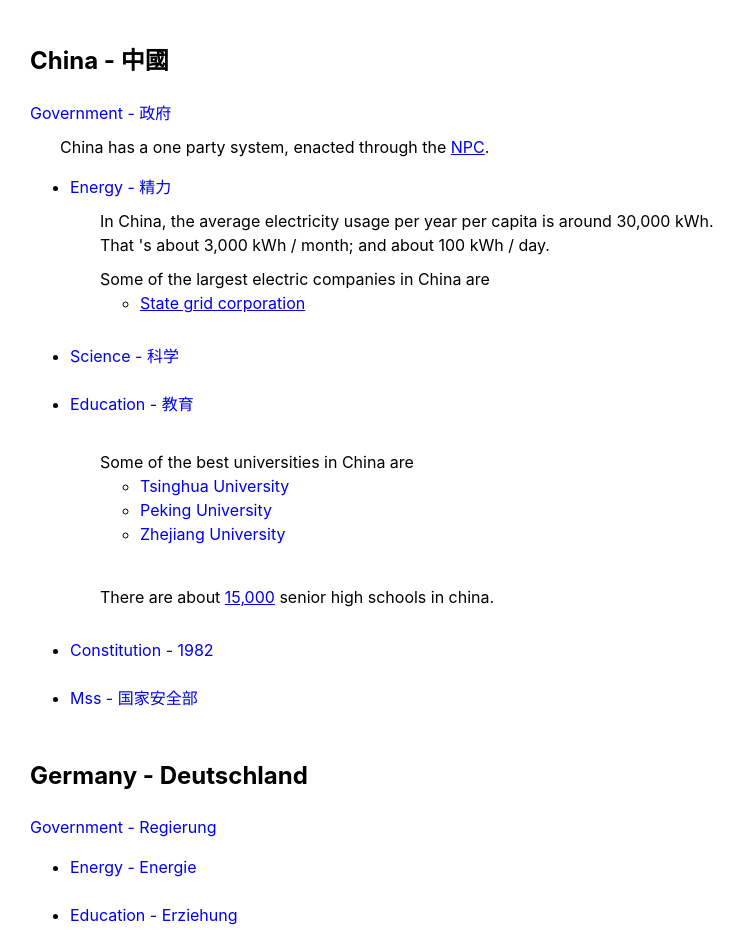
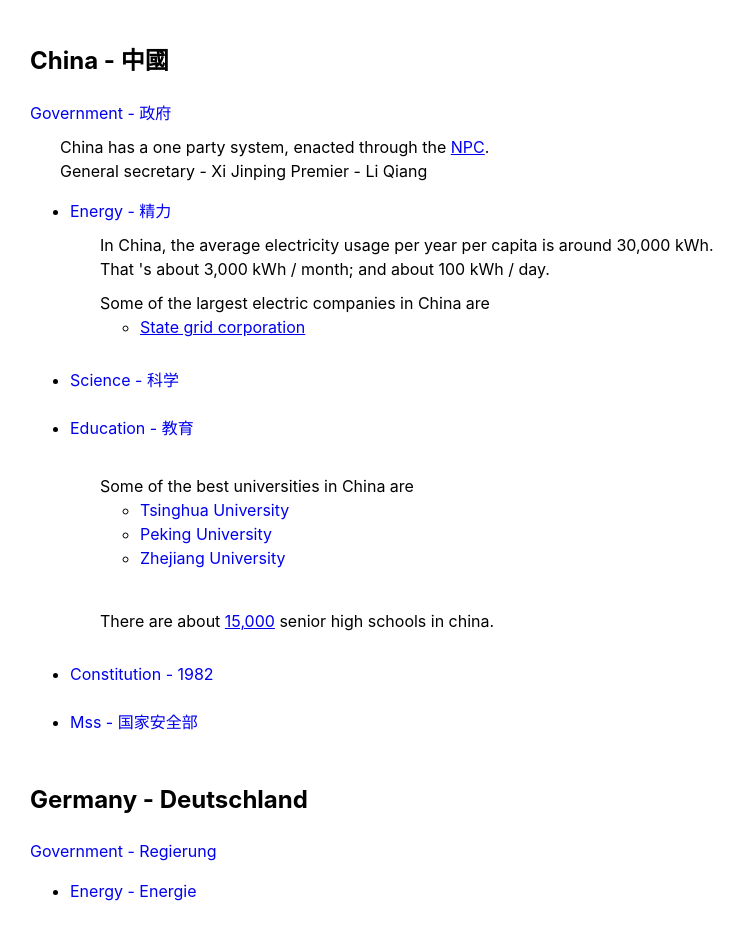
Before and after one commit to JRFink/jrfphyspagesnew, a Next.js app: page /research/gen in a window 1280 px wide. Shown: the part 3120-4050 px from the top of the page, without its empty margins (0-745 px from the left). Built offline with nearby package versions, Linux system fonts and the light colour scheme.

Commit message:
Update index.tsx

```diff
--- a/pages/research/gen/index.tsx
+++ b/pages/research/gen/index.tsx
@@ -253,6 +253,9 @@ Vice pres - Kamala Harris
                         <Link href="https://www.gov.cn" className={style.noUnder}>Government - 政府</Link>
                         <p>
                             China has a one party system, enacted through the <Link href="http://en.npc.gov.cn.cdurl.cn/">NPC</Link>.
+<br />
+General secretary - Xi Jinping
+Premier - Li Qiang
                         </p>
                         <ul>
                             <li>
```
